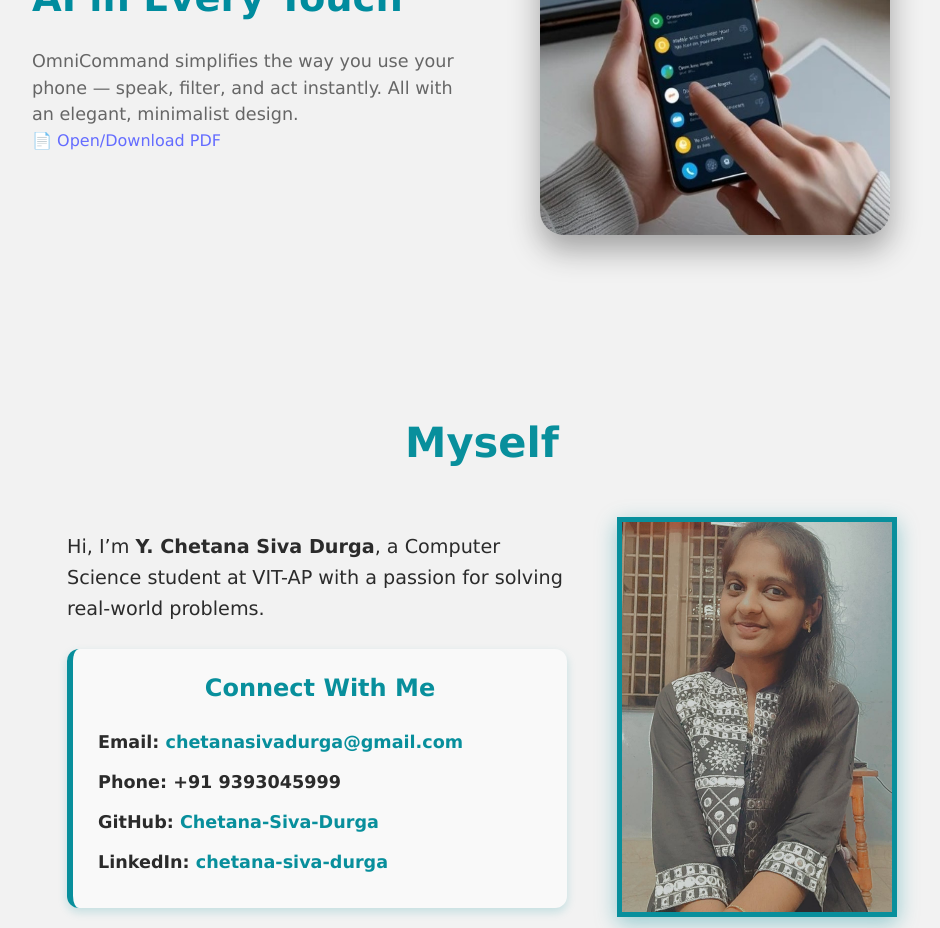
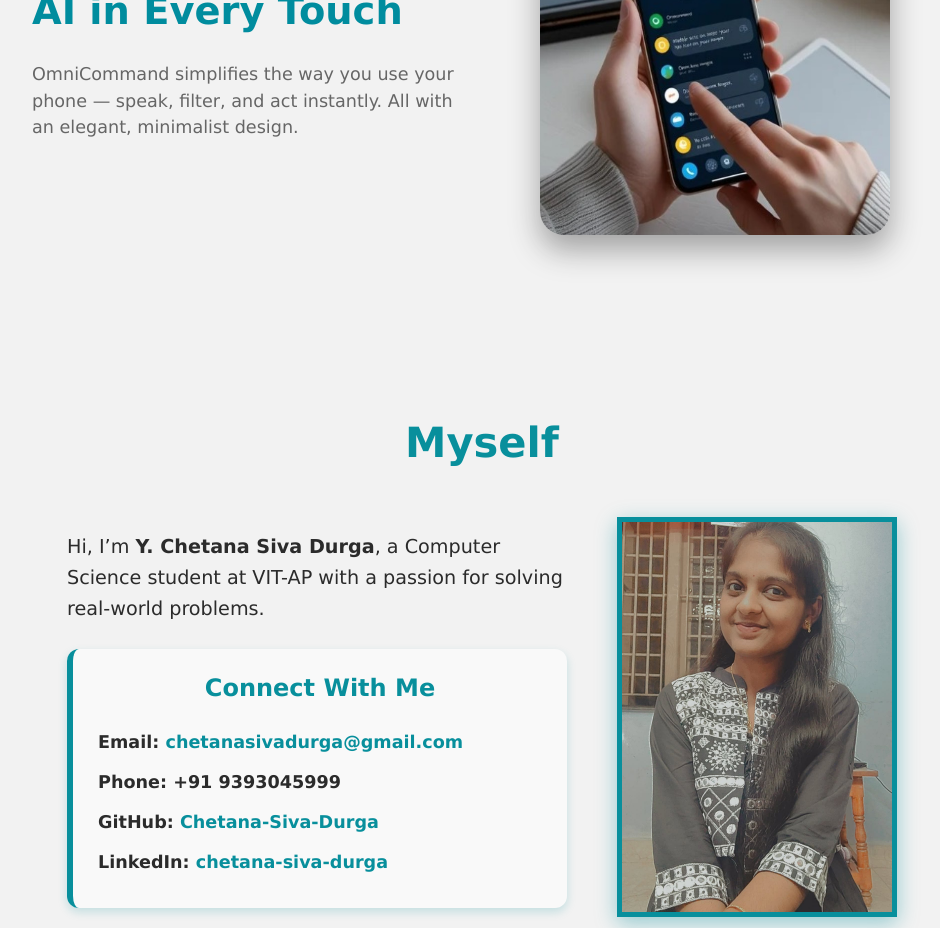
Before and after one commit to Chetana-Siva-Durga/Omni-Command, a React (Vite) app in the folder omnii/: page / in a window 1280 px wide. Shown: the part 2140-3068 px from the top of the page, without its empty margins (223-1163 px from the left). Built offline with nearby package versions, Linux system fonts and the light colour scheme.

Commit message:
Update Omni.jsx

```diff
--- a/omnii/src/Omni.jsx
+++ b/omnii/src/Omni.jsx
@@ -152,21 +152,7 @@ const MoreInfo = () => (
       <div className="text-side">
         <h2>AI in Every Touch</h2>
         <p>OmniCommand simplifies the way you use your phone — speak, filter, and act instantly. All with an elegant, minimalist design.</p>
-
-        {/* ✅ Download PDF Button */}
-     <a
-  href="/venture-journey.pdf"
- download="venture-journey.pdf"
-
->
-  📄 Open/Download PDF
-</a>
-
-
-
-
-
-      </div>
+ </div>
 
       <div className="image-side">
         <img src={img} alt="Omni usage" />
```
